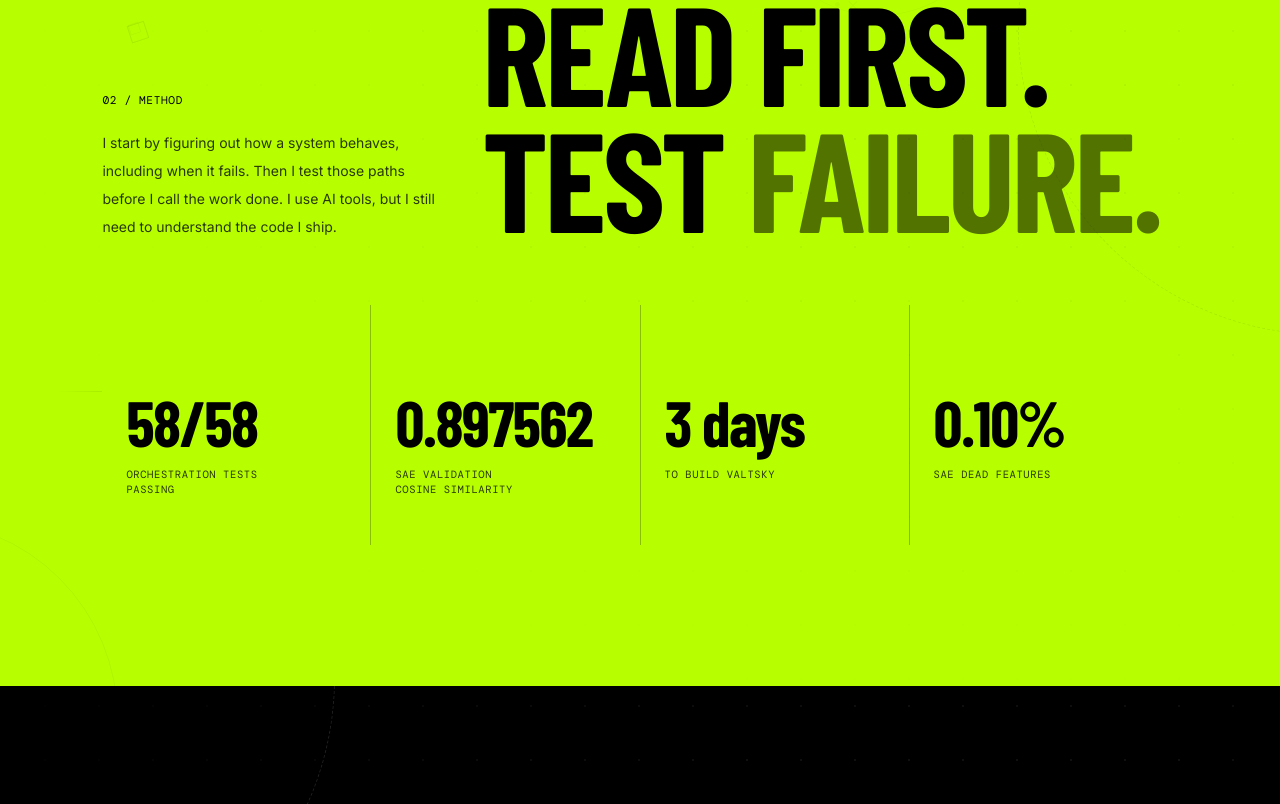
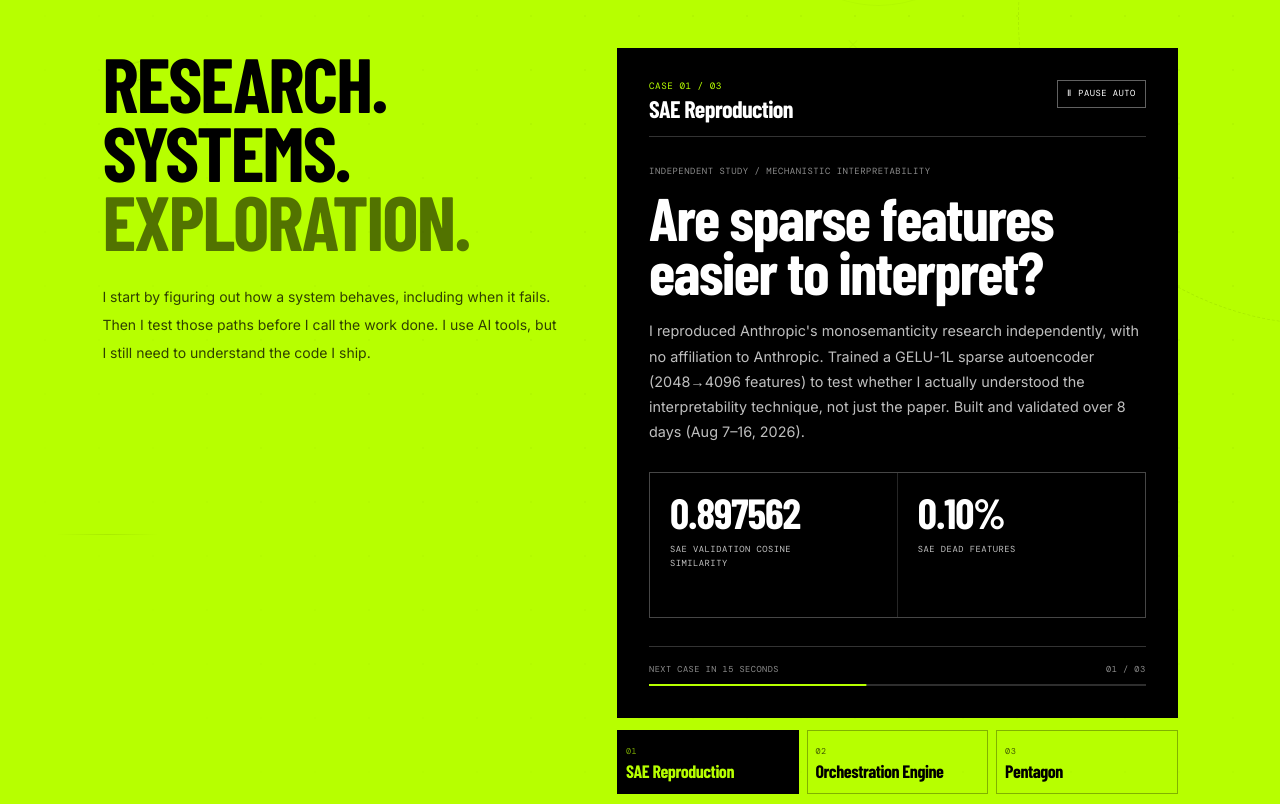
Before and after one commit to Reddirector/Reddirector_portfolio, a React (Vite) app: page / in a window 1280 px wide. Shown: the part 2436-3240 px from the top of the page. Built offline with nearby package versions, Linux system fonts and the light colour scheme; a web font is replaced by a local one.

Commit message:
Redesign method carousel and controls

```diff
--- a/src/PortfolioApp.jsx
+++ b/src/PortfolioApp.jsx
@@ -892,17 +892,172 @@ function Work() {
   </>
 }
 
+const methodPhases = [
+  {
+    project: 'SAE Reproduction',
+    topic: 'Independent study / Mechanistic interpretability',
+    title: 'Are sparse features easier to interpret?',
+    paragraph: "I reproduced Anthropic's monosemanticity research independently, with no affiliation to Anthropic. Trained a GELU-1L sparse autoencoder (2048→4096 features) to test whether I actually understood the interpretability technique, not just the paper. Built and validated over 8 days (Aug 7–16, 2026).",
+    stats: [
+      { value: '0.897562', label: 'SAE validation cosine similarity' },
+      { value: '0.10%', label: 'SAE dead features' },
+    ],
+  },
+  {
+    project: 'Orchestration Engine',
+    topic: 'Systems / Task reliability',
+    title: 'What survives a failed task?',
+    paragraph: 'I hand-wrote an execution/orchestration engine from scratch, choosing systems depth and interview legibility over another AI-wrapper project. I read the failure paths first — retries, timeouts, crash isolation, dependency deadlocks — then built and tested each one before calling it done.',
+    stats: [
+      { value: '58/58', label: 'Orchestration tests passing' },
+      { value: 'v0.1.0', label: 'Apache 2.0 · Published' },
+    ],
+  },
+  {
+    project: 'Pentagon',
+    topic: 'In progress / Private project',
+    title: 'Which constraints shape the solution?',
+    paragraph: 'I started Pentagon with an open-ended problem and a goal of understanding its constraints before settling on a solution. Working through it has reinforced the value of testing assumptions early. It is still in progress, and I am keeping the details private until I can share them clearly.',
+    stats: [
+      { value: 'IN PROGRESS', label: 'Current project status' },
+      { value: 'PRIVATE', label: 'Project details' },
+    ],
+  },
+]
+
 function Method() {
   const section = useRef(null)
+  const phaseContent = useRef(null)
+  const [phaseIndex, setPhaseIndex] = useState(0)
+  const [transition, setTransition] = useState('hold')
+  const [sectionActive, setSectionActive] = useState(false)
+  const [autoSlide, setAutoSlide] = useState(true)
+  const phase = methodPhases[phaseIndex]
+
   useLayoutEffect(() => {
     if (reduceMotion()) return undefined
     const context = gsap.context(() => {
       gsap.from('.metric', { opacity: 0, y: 44, stagger: .12, scrollTrigger: { trigger: section.current, start: 'top 72%', once: true } })
-      gsap.utils.toArray('.metric-number').forEach((node) => ScrollTrigger.create({ trigger: section.current, start: 'top 62%', once: true, onEnter: () => { const state = { value: 0 }; const precision = Number(node.dataset.decimals || 0); gsap.to(state, { value: Number(node.dataset.value), duration: 1.4, ease: 'power2.out', onUpdate: () => { node.textContent = `${state.value.toFixed(precision)}${node.dataset.suffix}` } }) } }))
     }, section)
     return () => context.revert()
   }, [])
-  return <section ref={section} id="method" className="relative isolate overflow-hidden bg-accent px-5 py-24 text-black sm:px-[8vw] sm:py-[11vw]"><SectionGeometry tone="light" variant="method" /><div className="relative z-10"><div className="grid gap-8 lg:grid-cols-[.75fr_1.5fr] lg:items-end"><div><p className="font-mono text-[.7rem] uppercase tracking-[.1em]">02 / Method</p><p className="mt-5 max-w-xs text-sm leading-7 text-black/70">{content.philosophy}</p></div><h2 className="font-display text-[clamp(4.8rem,11vw,10rem)] font-black leading-[.82] tracking-[-.035em]">READ FIRST.<br />TEST <span className="text-black/55">FAILURE.</span></h2></div><div className="mt-16 grid grid-cols-2 gap-px bg-black/25 lg:grid-cols-4">{content.metrics.map((metric) => <article className="metric min-h-60 bg-accent p-6" key={metric.label}><strong className="metric-number font-display mt-16 block text-[clamp(2.4rem,5vw,5rem)] font-black leading-[.82] tracking-[-.035em]" data-value={metric.value} data-suffix={metric.suffix} data-decimals={metric.decimals || 0}>{Number(metric.value).toFixed(metric.decimals || 0)}{metric.suffix}</strong><span className="mt-4 block max-w-36 font-mono text-[.66rem] uppercase leading-relaxed tracking-[.08em] text-black/70">{metric.label}</span></article>)}</div></div></section>
+
+  useEffect(() => {
+    const node = section.current
+    if (!node || typeof IntersectionObserver === 'undefined') {
+      setSectionActive(true)
+      return undefined
+    }
+    const observer = new IntersectionObserver(([entry]) => setSectionActive(entry.isIntersecting), { threshold: .25 })
+    observer.observe(node)
+    return () => observer.disconnect()
+  }, [])
+
+  useEffect(() => {
+    if (transition !== 'hold' || !sectionActive || !autoSlide) return undefined
+    const timer = window.setTimeout(() => setTransition('exit'), 15000)
+    return () => window.clearTimeout(timer)
+  }, [autoSlide, phaseIndex, sectionActive, transition])
+
+  useLayoutEffect(() => {
+    if (transition === 'hold') return undefined
+    if (reduceMotion()) {
+      if (transition === 'exit') {
+        setPhaseIndex((current) => (current + 1) % methodPhases.length)
+      }
+      setTransition('hold')
+      return undefined
+    }
+    const movingContent = phaseContent.current
+    if (transition === 'exit') {
+      const outgoing = gsap.to(movingContent, {
+        xPercent: -4,
+        y: -8,
+        autoAlpha: 0,
+        duration: .58,
+        ease: 'power2.in',
+        onComplete: () => {
+          setPhaseIndex((current) => (current + 1) % methodPhases.length)
+          setTransition('enter')
+        },
+      })
+      return () => outgoing.kill()
+    }
+    const incoming = gsap.fromTo(movingContent,
+      { xPercent: 4, y: 8, autoAlpha: 0 },
+      { xPercent: 0, y: 0, autoAlpha: 1, duration: .82, ease: 'power3.out', onComplete: () => setTransition('hold') },
+    )
+    return () => incoming.kill()
+  }, [phaseIndex, transition])
+
+  const choosePhase = (index) => {
+    if (index === phaseIndex) return
+    setPhaseIndex(index)
+    setTransition('enter')
+  }
+
+  return <section ref={section} id="method" className="relative isolate overflow-hidden bg-accent px-5 py-20 text-black sm:px-[8vw] sm:py-24 lg:py-28">
+    <SectionGeometry tone="light" variant="method" />
+    <div className="relative z-10 mx-auto max-w-7xl">
+      <header className="flex flex-wrap items-center justify-between gap-3 border-b border-black/25 pb-4">
+        <p className="font-mono text-[.68rem] uppercase tracking-[.1em]">02 / Method</p>
+        <p className="font-mono text-[.6rem] uppercase tracking-[.08em] text-black/65">Research · Systems · Exploration</p>
+      </header>
+
+      <div className="grid gap-10 pt-10 lg:grid-cols-[.9fr_1.1fr] lg:gap-14 lg:pt-14">
+        <div className="flex flex-col items-start">
+          <h2 className="font-display text-[clamp(2.7rem,6vw,6.4rem)] font-black leading-[.82] tracking-[-.035em]">
+            RESEARCH.<br />SYSTEMS.<br /><span className="text-black/55">EXPLORATION.</span>
+          </h2>
+          <p className="mt-7 max-w-md text-sm leading-7 text-black/75">{content.philosophy}</p>
+        </div>
+
+        <div>
+          <article className="method-panel relative overflow-hidden bg-black p-5 text-white sm:p-8" aria-label={`${phase.project} case note`}>
+            <div ref={phaseContent} className="method-phase-content" aria-live="polite" aria-atomic="true">
+              <div className="flex min-h-12 items-start justify-between gap-4 border-b border-white/20 pb-4">
+                <div>
+                  <p className="font-mono text-[.58rem] uppercase tracking-[.1em] text-accent">Case {String(phaseIndex + 1).padStart(2, '0')} / {String(methodPhases.length).padStart(2, '0')}</p>
+                  <p className="mt-1 font-display text-2xl font-bold leading-none">{phase.project}</p>
+                </div>
+                <button type="button" className="method-autoplay-toggle shrink-0 font-mono text-[.55rem] uppercase tracking-[.08em]" aria-label={autoSlide ? 'Pause automatic case rotation' : 'Resume automatic case rotation'} aria-pressed={!autoSlide} disabled={transition !== 'hold'} onClick={() => setAutoSlide((active) => !active)}>
+                  <span aria-hidden="true">{autoSlide ? 'Ⅱ' : '▶'}</span> {autoSlide ? 'Pause auto' : 'Resume auto'}
+                </button>
+              </div>
+
+              <div className="pt-7">
+                <p className="font-mono text-[.56rem] uppercase tracking-[.08em] text-white/55">{phase.topic}</p>
+                <h3 className="mt-3 max-w-xl font-display text-[clamp(2.5rem,4.7vw,4.5rem)] font-black leading-[.88] tracking-[-.025em]">{phase.title}</h3>
+                <p className="mt-5 max-w-2xl text-[.9rem] leading-[1.75] text-white/75">{phase.paragraph}</p>
+                <div className="mt-7 grid grid-cols-2 gap-px border border-white/15 bg-white/15">
+                  {phase.stats.map((stat) => <article className="metric min-h-32 bg-black p-4 sm:min-h-36 sm:p-5" key={`${phaseIndex}-${stat.label}`}>
+                    <strong className="metric-number font-display block break-words text-[clamp(1.55rem,3.3vw,3rem)] font-black leading-[.85] tracking-[-.03em]">{stat.value}</strong>
+                    <span className="mt-3 block max-w-40 font-mono text-[.55rem] uppercase leading-relaxed tracking-[.07em] text-white/60">{stat.label}</span>
+                  </article>)}
+                </div>
+              </div>
+            </div>
+
+            <div className="mt-7 border-t border-white/20 pt-4">
+              <div className="mb-2 flex justify-between gap-3 font-mono text-[.54rem] uppercase tracking-[.07em] text-white/55">
+                <span>{autoSlide ? 'Next case in 15 seconds' : 'Auto slide paused'}</span><span>{String(phaseIndex + 1).padStart(2, '0')} / {String(methodPhases.length).padStart(2, '0')}</span>
+              </div>
+              <div className="method-progress" aria-hidden="true">
+                <span key={`${phaseIndex}-${sectionActive}-${transition}-${autoSlide}`} className={`method-progress-fill ${sectionActive && transition === 'hold' && autoSlide ? 'is-running' : ''}`} />
+              </div>
+            </div>
+          </article>
+
+          <div className="method-topic-picker mt-3 grid grid-cols-3 gap-2" role="group" aria-label="Choose a case">
+            {methodPhases.map((item, index) => <button type="button" onClick={() => choosePhase(index)} aria-pressed={phaseIndex === index} className="min-h-16 border border-black/30 px-2 py-3 text-left transition-colors" key={item.project}>
+              <span className="block font-mono text-[.53rem] uppercase tracking-[.06em] opacity-65">0{index + 1}</span>
+              <span className="mt-1 block font-display text-base font-bold leading-[.95] sm:text-lg">{item.project}</span>
+            </button>)}
+          </div>
+        </div>
+      </div>
+    </div>
+  </section>
 }
 
 function Now() {
--- a/src/index.css
+++ b/src/index.css
@@ -167,6 +167,17 @@ p { max-width: 65ch; }
 .contact-work-link:hover,.contact-work-link:focus-visible { border-color:#000; color:#525252; }
 .contact-trace { width:4rem; height:.875rem; color:rgb(0 0 0 / .55); flex:none; }
 @media (max-width:640px) { .font-display { line-height:.92 !important; letter-spacing:-.015em !important; } .font-mono { letter-spacing:.045em !important; } }
+.method-topic-picker button { min-width:0; }
+.method-topic-picker button[aria-pressed="true"] { border-color:#000; background:#000; color:var(--color-interactive); }
+.method-topic-picker button:not([aria-pressed="true"]):hover { background:rgb(0 0 0 / .07); }
+.method-progress { height:2px; overflow:hidden; background:rgb(255 255 255 / .18); }
+.method-progress-fill { display:block; width:100%; height:100%; background:var(--color-interactive); transform:scaleX(0); transform-origin:left center; }
+.method-progress-fill.is-running { animation:method-dwell 15s linear forwards; }
+@keyframes method-dwell { to { transform:scaleX(1); } }
+@media (prefers-reduced-motion:reduce) { .method-progress-fill.is-running { animation:none; transform:scaleX(0); } }
+.method-autoplay-toggle { display:inline-flex; align-items:center; gap:.4rem; border:1px solid rgb(255 255 255 / .38); padding:.38rem .55rem; color:#fff; transition:border-color .2s ease,color .2s ease,background-color .2s ease; }
+.method-autoplay-toggle:hover:not(:disabled) { border-color:var(--color-interactive); color:var(--color-interactive); }
+.method-autoplay-toggle:disabled { cursor:wait; opacity:.48; }
 @media (max-width:640px) {
   #top { min-height:100svh; }
   #top .hero-ring { width:116vw; height:116vw; }
```
